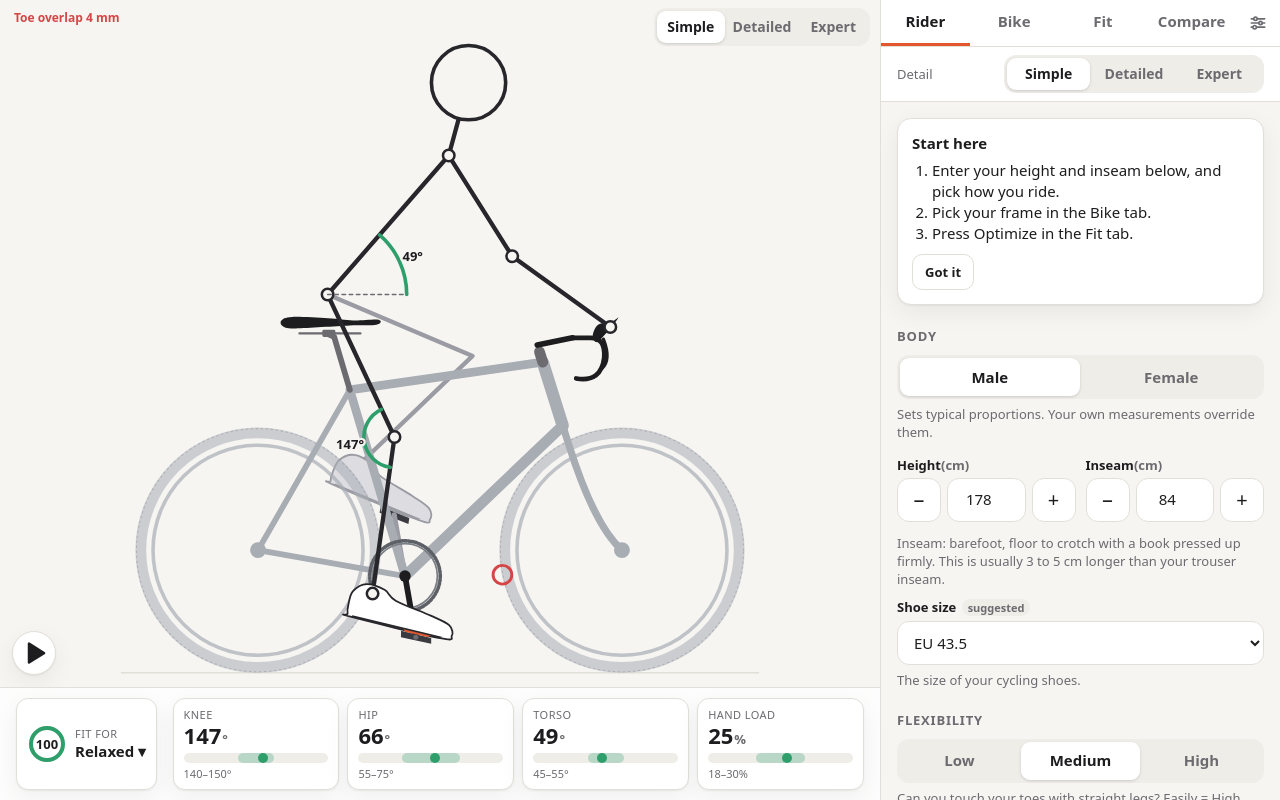
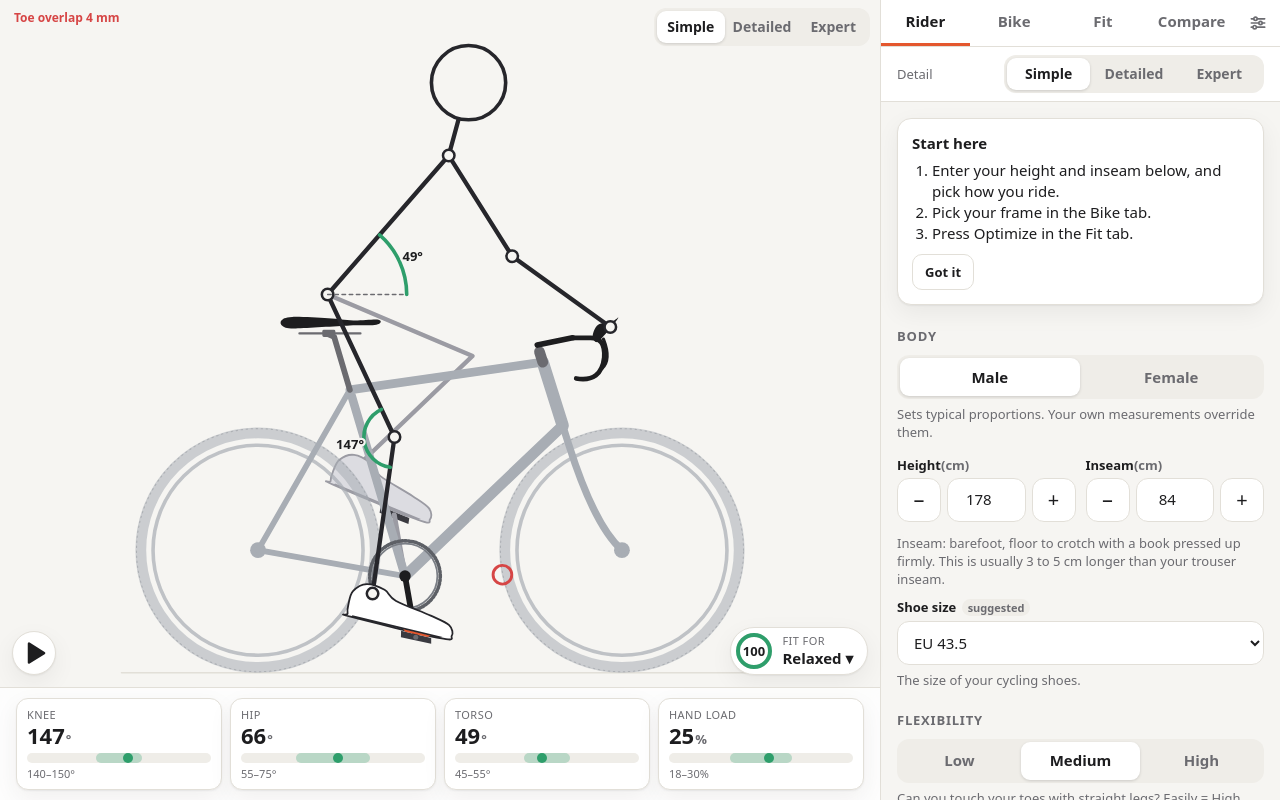
Before and after one commit to justmytwospence/bikefit, a Svelte app: page / in a window 1280 px wide. Built offline with nearby package versions, Linux system fonts and the light colour scheme.

Commit message:
feat(ui): move the fit score into the drawing's bottom-right corner
The metric strip is for the individual angles; the score now floats as a pill opposite the play button, and the foot inset moves up above it.

```diff
--- a/src/App.svelte
+++ b/src/App.svelte
@@ -105,11 +105,9 @@
         height={app.body.height} seg={segments} params={shown.current}
         {toeTip} toeClearance={evaluation.toeClearance} peakCrank={evaluation.peakKneeCrank}
       />
+      <ScoreCard {score} />
     </div>
-    <div class="results">
-      <ScoreCard {score} />
-      <MetricStrip poseEval={evaluation.poses[pi]} target={shownTarget} level={resultsLevel} />
-    </div>
+    <MetricStrip poseEval={evaluation.poses[pi]} target={shownTarget} level={resultsLevel} />
   </section>
 
   <aside class="panel">
@@ -134,9 +132,8 @@
     grid-template: "view" auto "panel" minmax(0, 1fr) / minmax(0, 1fr);
   }
   .view { grid-area: view; height: 50dvh; display: flex; flex-direction: column; min-height: 0; }
-  .results { display: flex; align-items: stretch; border-top: 1px solid var(--line); background: color-mix(in srgb, var(--surface) 80%, transparent); backdrop-filter: blur(12px); }
-  .results > :global(.score) { margin: 8px 0 8px 12px; }
-  .canvas { flex: 1; min-height: 0; }
+  .canvas { position: relative; flex: 1; min-height: 0; }
+  .canvas > :global(.score) { position: absolute; right: 12px; bottom: 12px; }
   .panel { grid-area: panel; display: flex; flex-direction: column; min-height: 0; border-top: 1px solid var(--line); background: var(--bg); }
   .tabs { display: flex; border-bottom: 1px solid var(--line); background: var(--surface); }
   .tabs button { flex: 1; min-height: 46px; border: 0; border-bottom: 3px solid transparent; background: transparent; font-weight: 600; color: var(--muted); }
@@ -146,7 +143,6 @@
 
   @media (min-width: 900px) {
     .app { grid-template: "view panel" minmax(0, 1fr) / minmax(0, 1fr) 400px; }
-    .results > :global(.score) { margin: 10px 0 10px 16px; }
     .view { height: auto; min-height: 0; }
     .panel { border-top: 0; border-left: 1px solid var(--line); }
   }
--- a/src/components/FootInset.svelte
+++ b/src/components/FootInset.svelte
@@ -43,7 +43,7 @@
 </div>
 
 <style>
-  .inset { position: absolute; right: 12px; bottom: 12px; width: 240px; background: var(--surface); border: 1px solid var(--line); border-radius: 12px; box-shadow: var(--shadow); padding: 8px; pointer-events: none; }
+  .inset { position: absolute; right: 12px; bottom: 68px; width: 240px; background: var(--surface); border: 1px solid var(--line); border-radius: 12px; box-shadow: var(--shadow); padding: 8px; pointer-events: none; }
   .title { font-size: 11px; text-transform: uppercase; letter-spacing: 0.05em; color: var(--muted); font-weight: 600; margin-bottom: 4px; }
   svg { width: 100%; display: block; }
 </style>
--- a/src/components/MetricStrip.svelte
+++ b/src/components/MetricStrip.svelte
@@ -50,8 +50,9 @@
 
 <style>
   .strip {
-    flex: 1; min-width: 0; display: flex; gap: 8px; overflow-x: auto; scroll-snap-type: x mandatory; padding: 8px 12px;
-    scrollbar-width: none;
+    display: flex; gap: 8px; overflow-x: auto; scroll-snap-type: x mandatory; padding: 8px 12px;
+    scrollbar-width: none; background: color-mix(in srgb, var(--surface) 80%, transparent);
+    backdrop-filter: blur(12px); border-top: 1px solid var(--line);
   }
   .strip::-webkit-scrollbar { display: none; }
   .card { flex: 1 0 92px; margin: 0; scroll-snap-align: start; background: var(--surface); border: 1px solid var(--line); border-radius: 12px; padding: 8px 10px; }
--- a/src/components/ScoreCard.svelte
+++ b/src/components/ScoreCard.svelte
@@ -28,14 +28,14 @@
 </label>
 
 <style>
-  .score { position: relative; flex: 0 0 auto; display: flex; align-items: center; gap: 8px; background: var(--surface); border: 1px solid var(--line); border-radius: 12px; box-shadow: var(--shadow); padding: 8px 10px; cursor: pointer; }
+  .score { position: relative; display: flex; align-items: center; gap: 8px; background: var(--surface); border: 1px solid var(--line); border-radius: 999px; box-shadow: var(--shadow); padding: 3px 14px 3px 3px; cursor: pointer; }
   .score:focus-within { outline: 2px solid var(--accent); outline-offset: 2px; }
   select { position: absolute; inset: 0; width: 100%; height: 100%; opacity: 0; cursor: pointer; }
   .k { display: block; font-size: 11px; text-transform: uppercase; letter-spacing: 0.04em; color: var(--muted); }
   .name { display: block; font-weight: 600; white-space: nowrap; }
-  /* Phones: ring over the style name, about as wide as a metric card. */
+  /* Phones: a smaller pill without the label, so it covers less of the drawing. */
   @media (max-width: 479px) {
-    .score { flex-direction: column; justify-content: center; gap: 4px; padding: 6px 8px; min-width: 84px; }
+    .score { gap: 6px; padding-right: 10px; }
     svg { width: 36px; height: 36px; }
     .k { display: none; }
     .name { font-size: 13px; }
```
